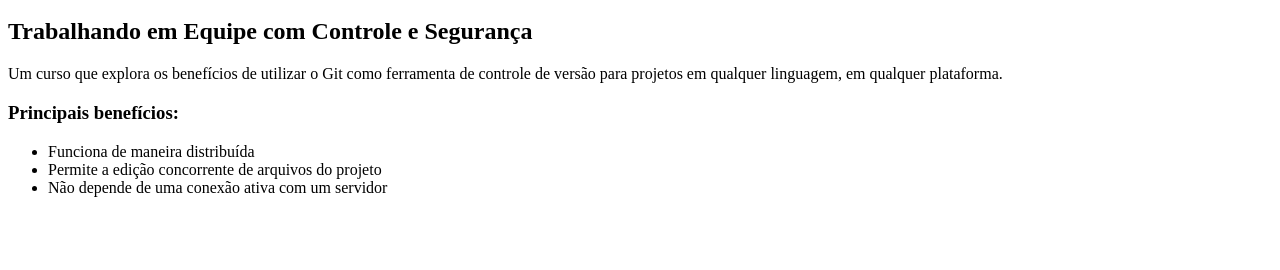
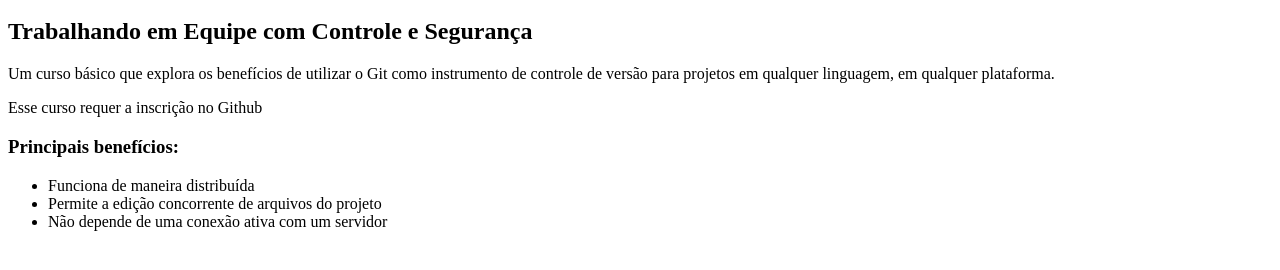
Before and after one commit to Mauricio-MdS/curso-git, a plain HTML site: page index.html in a window 1280 px wide. Shown: the part 48-318 px from the top of the page. Drawn offline with Linux system fonts and the light colour scheme.

Commit message:
Alteração de texto

```diff
--- a/index.html
+++ b/index.html
@@ -5,8 +5,8 @@
         <h1>Git</h1>
         <h2>Trabalhando em Equipe com Controle e Segurança</h2>
 
-        <p>Um curso que explora os benefícios de utilizar o Git como ferramenta de controle de versão para projetos em qualquer linguagem, em qualquer plataforma.</p>
-
+        <p>Um curso básico que explora os benefícios de utilizar o Git como instrumento de controle de versão para projetos em qualquer linguagem, em qualquer plataforma.</p>
+        <p>Esse curso requer a inscrição no Github</p>
         <h3>Principais benefícios:</h3>
         <ul>
             <li>Funciona de maneira distribuída</li>
```
